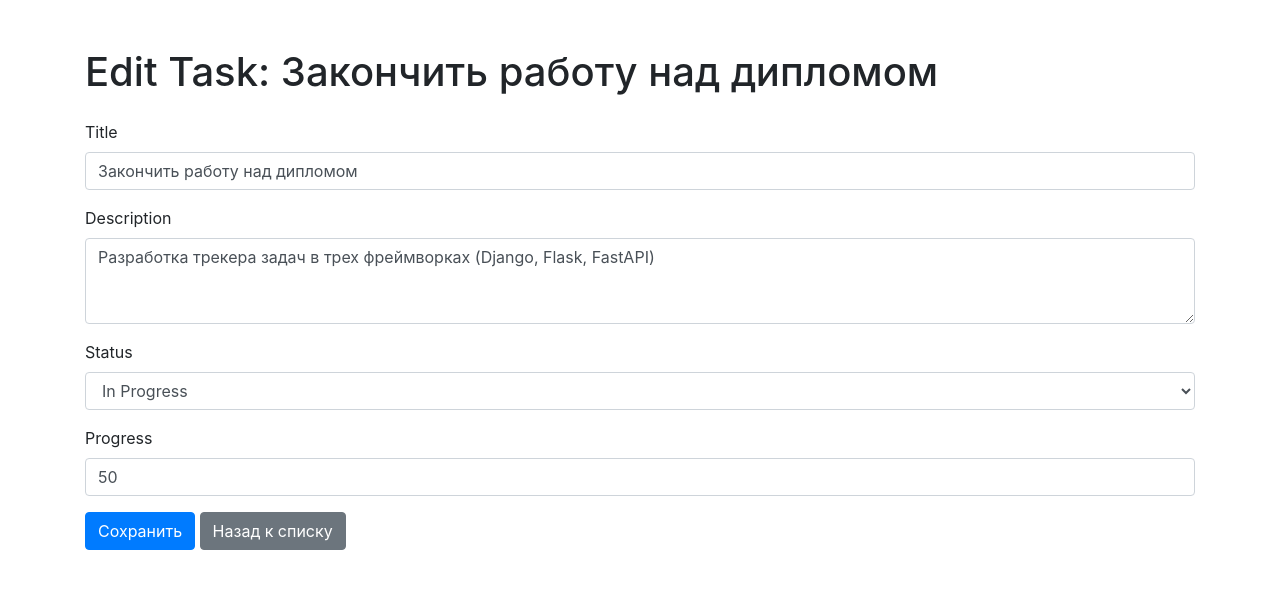
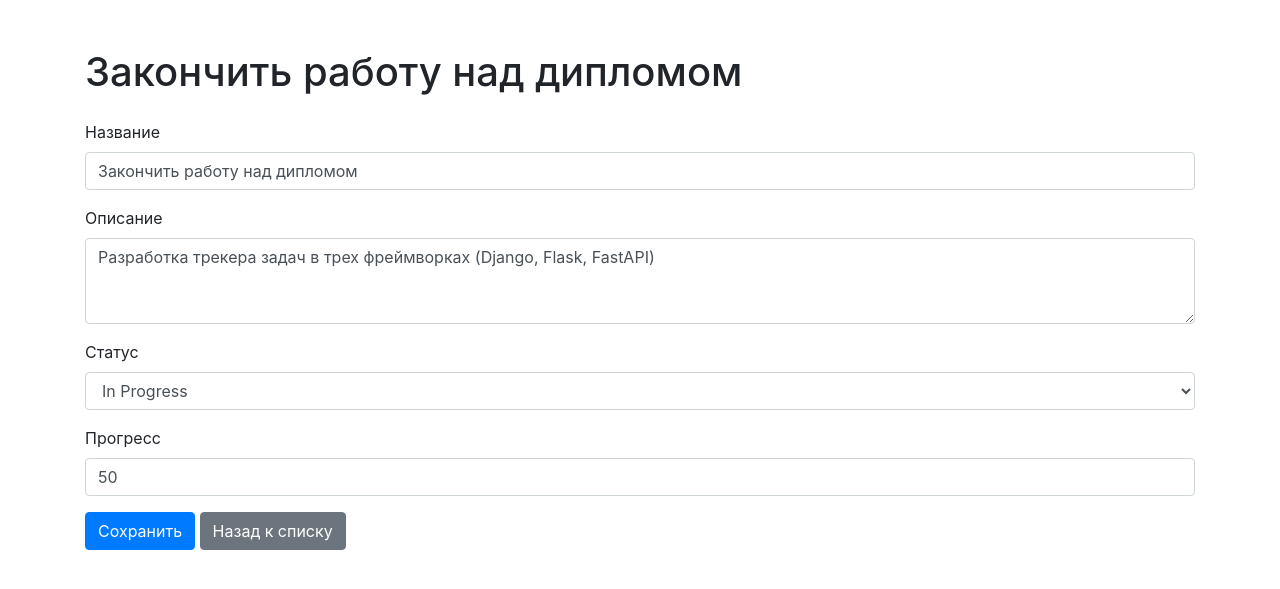
Before and after one commit to Vivisector/TrackerFastAPI, a FastAPI app: page /tasks/1/edit in a window 1280 px wide. Shown: the top 589 px of the page. Run offline with FastAPI, Linux system fonts and the light colour scheme; some libraries are stand-ins or nearby versions.

Commit message:
Добавлено автообнуление прогресса,Красивое и правильное отображение. Но пока не рабоает создание новой задачи.  если выбран статус todo (аналог отмены завершенности)

```diff
--- a/app/templates/edit_task.html
+++ b/app/templates/edit_task.html
@@ -8,18 +8,18 @@
 </head>
 <body>
     <div class="container mt-5">
-        <h1 class="mb-4">Edit Task: {{ task.title }}</h1>
+        <h1 class="mb-4">{{ task.title }}</h1>
         <form action="{{ url_for('update_task', task_id=task.id) }}" method="post">
             <div class="form-group">
-                <label for="title">Title</label>
+                <label for="title">Название</label>
                 <input type="text" class="form-control" id="title" name="title" value="{{ task.title }}" required>
             </div>
             <div class="form-group">
-                <label for="description">Description</label>
+                <label for="description">Описание</label>
                 <textarea class="form-control" id="description" name="description" rows="3">{{ task.description }}</textarea>
             </div>
             <div class="form-group">
-                <label for="status">Status</label>
+                <label for="status">Статус</label>
                 <select class="form-control" id="status" name="status">
                     <option value="to_do" {% if task.status == 'to_do' %}selected{% endif %}>To Do</option>
                     <option value="in_progress" {% if task.status == 'in_progress' %}selected{% endif %}>In Progress</option>
@@ -27,7 +27,7 @@
                 </select>
             </div>
             <div class="form-group">
-                <label for="progress">Progress</label>
+                <label for="progress">Прогресс</label>
                 <input type="number" class="form-control" id="progress" name="progress" min="0" max="100"
                        value="{{ task.progress }}">
             </div>
```
Also changed, not shown: app/templates/index.html (+24 -13 lines), db.sqlite3.
